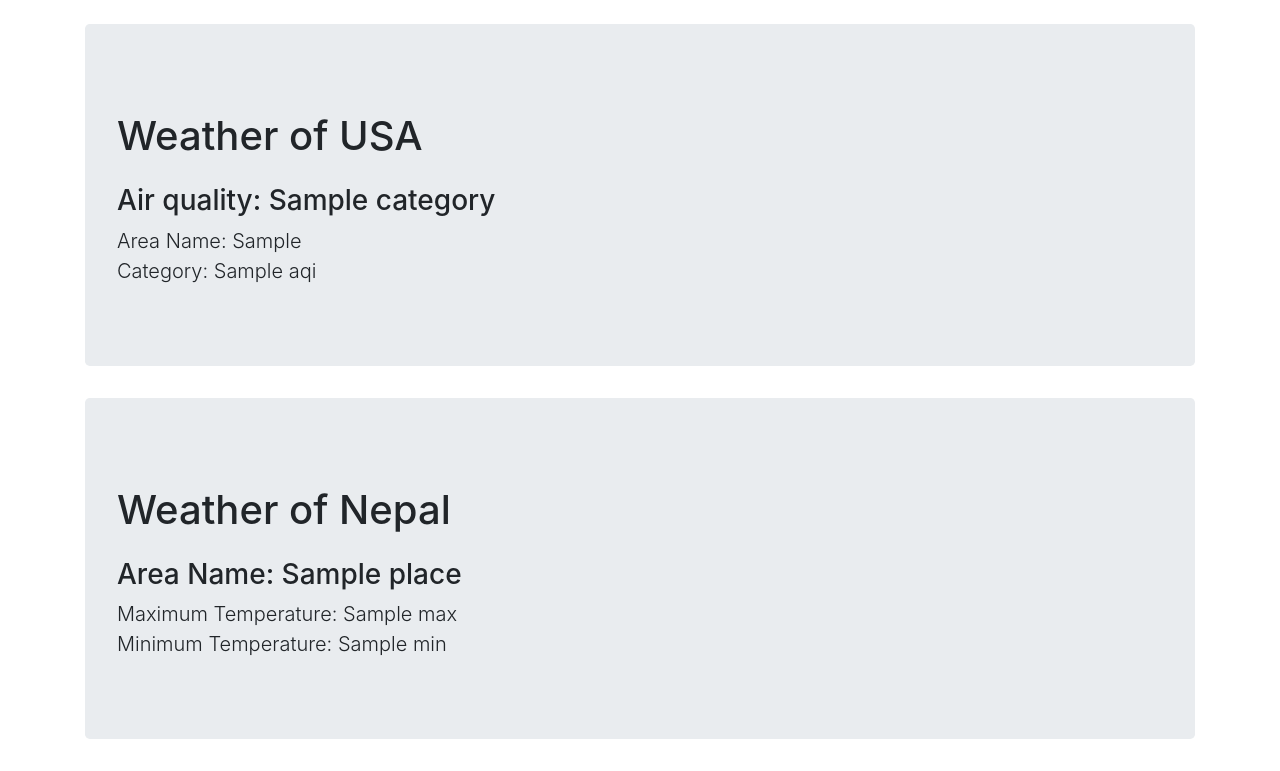
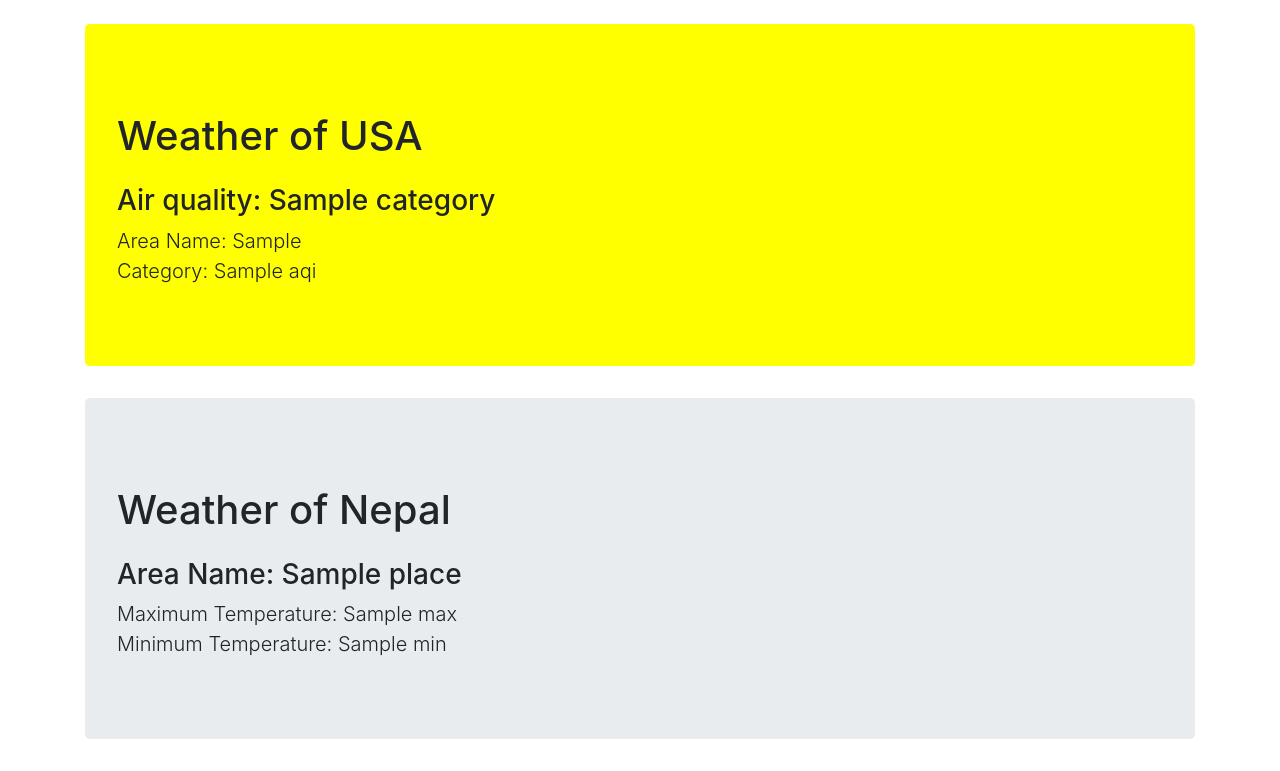
Before and after one commit to hrishavtandukar/DjangoWeatherApp, a Django app: template weatherlookup/templates/home.html in a window 1280 px wide. Shown: the part 56-827 px from the top of the page. Run offline with Django 3.2, Linux system fonts and the light colour scheme; the template is opened without the code that fills it: most values are stand-ins (such as "Sample title", 1, 10 or a date in 2020); some libraries are stand-ins or nearby versions.

Commit message:
Color added in CSS file

```diff
--- a/weatherlookup/templates/base.html
+++ b/weatherlookup/templates/base.html
@@ -14,6 +14,37 @@
     <!-- <script src="https://ajax.googleapis.com/ajax/libs/jquery/3.5.1/jquery.min.js"></script>
     <script src="https://maxcdn.bootstrapcdn.com/bootstrap/3.4.0/js/bootstrap.min.js"></script> -->
 
+    <style type="text/css">
+    	.good
+    	{
+    		background-color: #0C0;
+    	}
+
+    	.moderate
+    	{
+    		background-color: #FFFF00;
+    	}
+
+    	.usg
+    	{
+    		background-color: #FF9900;
+    	}
+
+    	.unhealthy
+    	{
+    		background-color: #FF0000;
+    	}
+
+    	.veryunhealthy
+    	{
+    		background-color: #990066;
+    	}
+
+    	.hazardous
+    	{
+    		background-color: #660000;
+    	}
+    </style>
   </head>
   <!--style="background-color: #ededed;"-->
   <body>
--- a/weatherlookup/templates/home.html
+++ b/weatherlookup/templates/home.html
@@ -1,4 +1,6 @@
 {% extends 'base.html' %}
+
+
 
 {% block content %}
 <!-- {{ api }} -->
@@ -14,7 +16,7 @@
 		Error has occured !!! Please try again...
 
 	{% else %}
-		<div class="jumbotron">
+		<div class="jumbotron moderate">
 			<h1 class="my-4">Weather of USA</h1>
 			<h3 class="display-6">Air quality: {{ api.0.Category.Name }}</h1>
 				{% if api.0.Category.Name == "Good" %}
```
